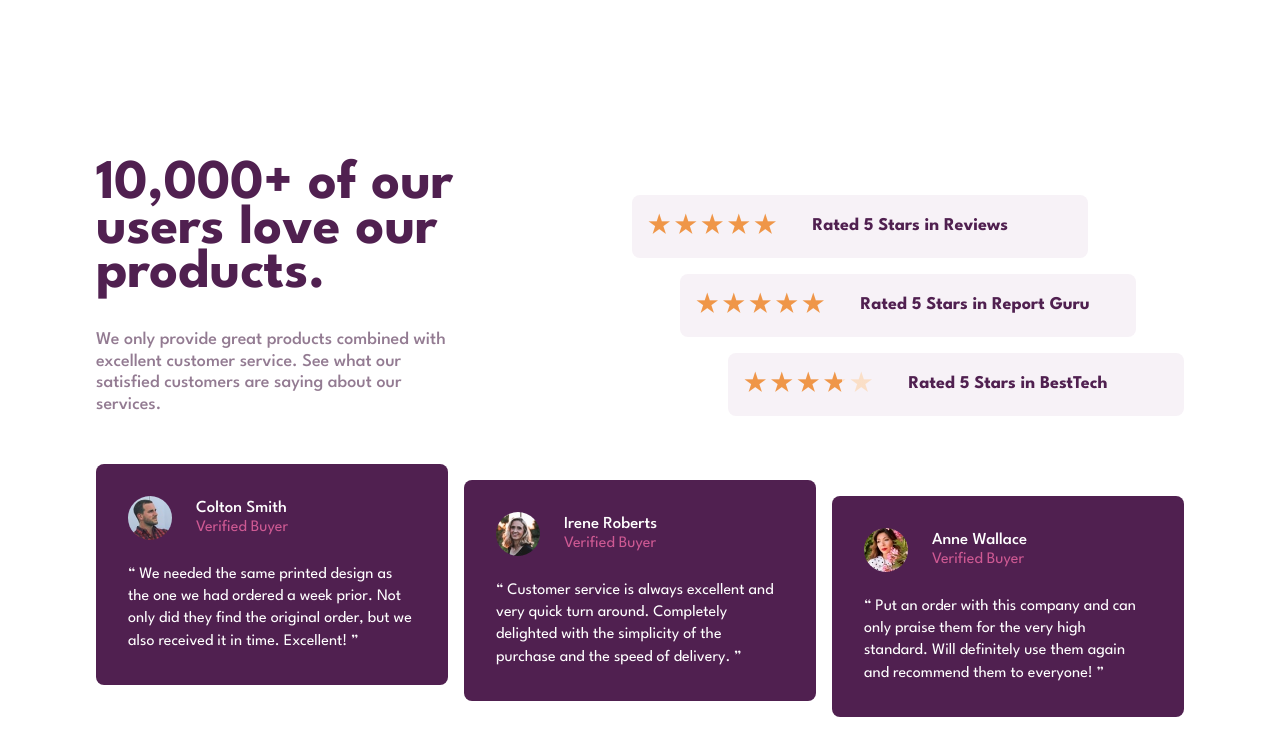
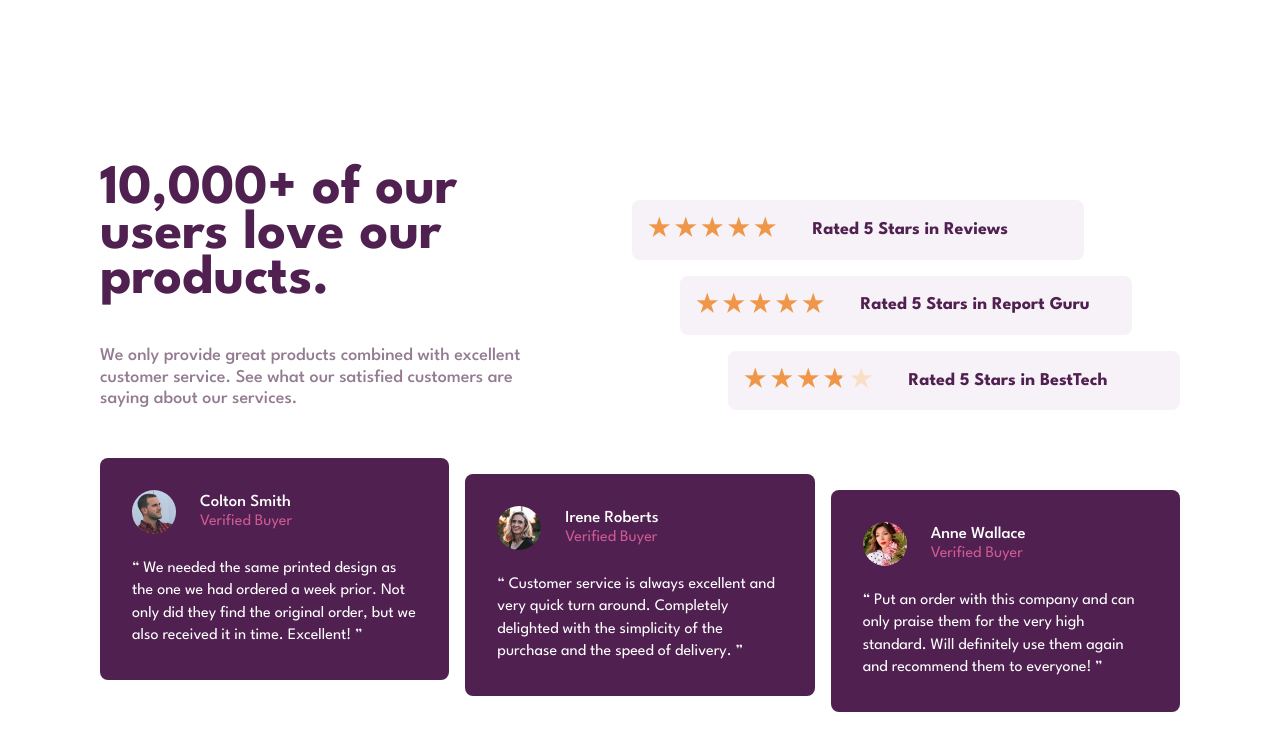
Before and after one commit to zsoolti8917/Social-proof-section, a plain HTML site: page index.html in a window 1280 px wide. Drawn offline with Linux system fonts and the light colour scheme.

Commit message:
Changed responsiveness, bottom image missing, need to fix

```diff
--- a/style.css
+++ b/style.css
@@ -95,9 +95,8 @@ body {
     font-weight: var(--fw-base);
     font-size: 15px;
     color: var(--clr-neutral-500);
-    background-color: var(--clr-neutral-100);
+   /* background-color: var(--clr-neutral-100);*/
     margin: 1.5rem;
-
 
 
 }
@@ -239,7 +238,7 @@ body {
   @media screen and (min-width: 1024px) {
     .container{
         grid-template-columns: 1fr 1fr;
-        max-width: 85vw;
+        max-width: 1080px;
         max-height: 80vh;
     }
 
@@ -295,7 +294,7 @@ body{
 }
 
 .header{
-    margin-right: 10rem;
+    margin-right: 5rem;
     text-align: left;
 
 }
```
